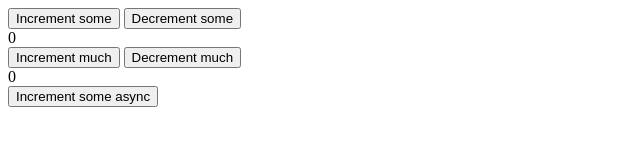
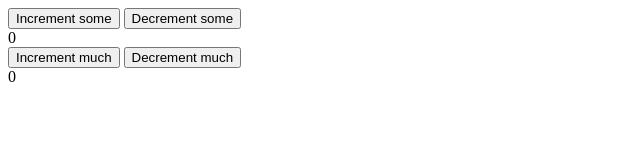
Before and after one commit to chzellweger/redux-stripped, a website: page advanced/index.html in a window 1280 px wide. Shown: the whole page, without its empty margins (0-640 px from the left). Drawn offline with Linux system fonts and the light colour scheme.

Commit message:
fix advanced folder

```diff
--- a/advanced/middleware/index.html
+++ b/advanced/index.html
@@ -9,8 +9,6 @@
   <button id="decrement-big">Decrement much</button>
   <div id="result-big">0</div>
 
-  <button id="increment-async">Increment some async</button>
-
   <script src="./index.js"></script>
 
 </body>
```
Also changed, not shown: advanced/actions/actionTypes.js (renamed from advanced/middleware/actions/actionTypes.js), advanced/actions/actions.js (renamed from advanced/middleware/actions/actions.js), advanced/index.js (renamed from advanced/middleware/index.js), advanced/selectors.js (renamed from advanced/middleware/selectors.js), advanced/store.js (renamed from advanced/middleware/store.js), 1 other file.
